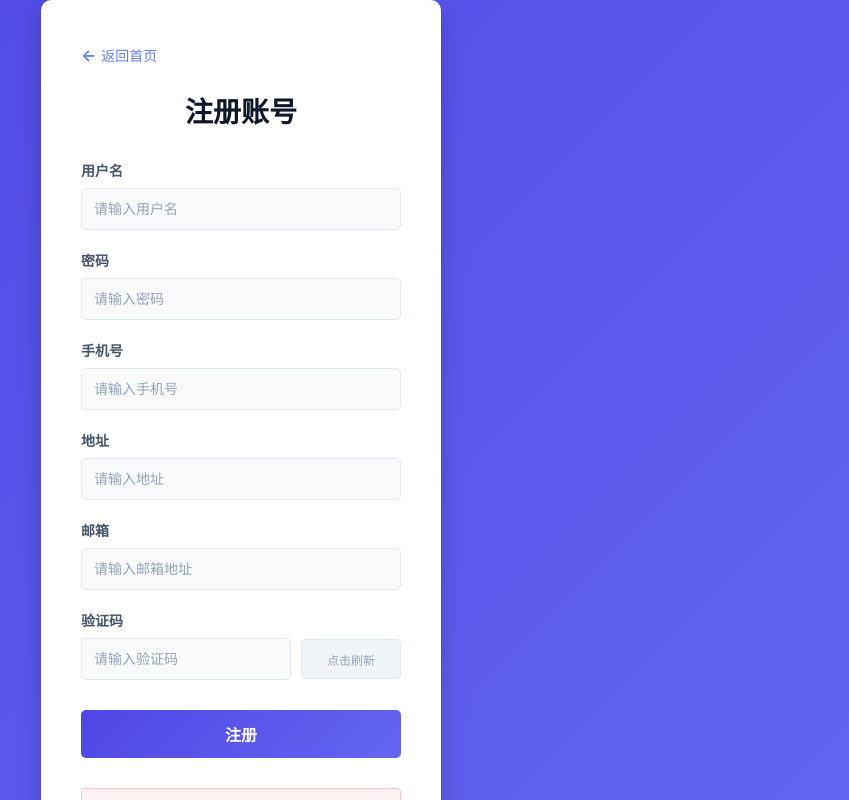
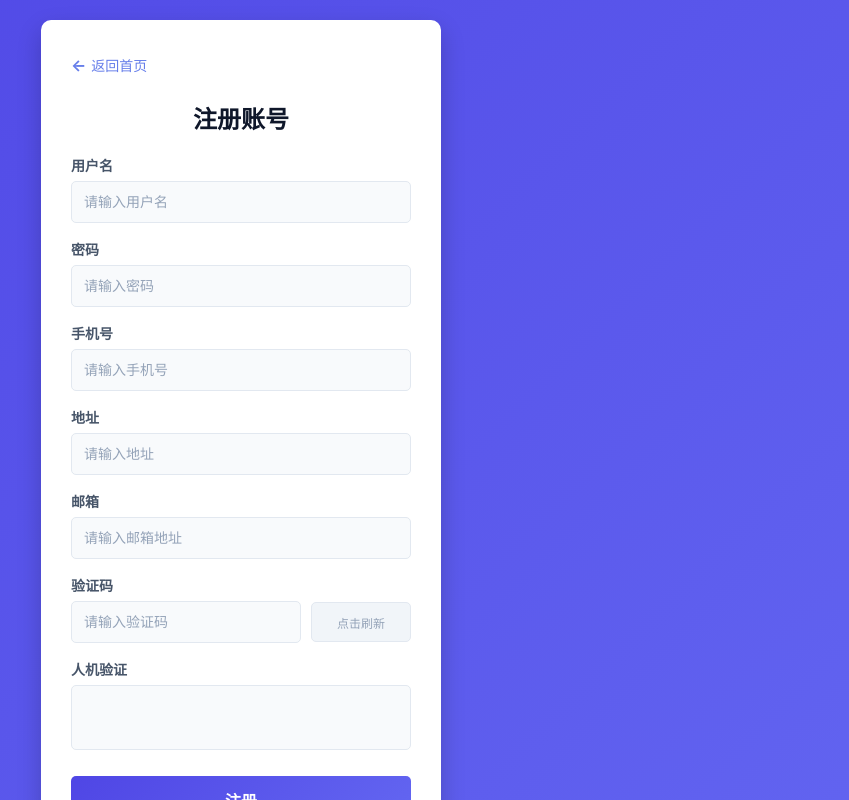
Before and after one commit to rongy071072/ai-assistant, a Vue app: page /register in a window 1280 px wide. Shown: the whole page, without its empty margins (399-1248 px from the left). Built offline with nearby package versions, Linux system fonts and the light colour scheme; no server answers; a web font is replaced by a local one.

Commit message:
管理员模块

```diff
--- a/index.html
+++ b/index.html
@@ -6,6 +6,8 @@
     <link href="https://fonts.googleapis.com/css2?family=ZCOOL+KuaiLe&display=swap" rel="stylesheet">
     <meta name="viewport" content="width=device-width, initial-scale=1.0, maximum-scale=1.0, user-scalable=no">
     <title>MagiMimi</title>
+    <!-- Cloudflare Turnstile -->
+    <script src="https://challenges.cloudflare.com/turnstile/v0/api.js" async defer></script>
   </head>
   <body>
     <div id="app"></div>
--- a/src/App.vue
+++ b/src/App.vue
@@ -50,12 +50,15 @@ initTheme()
 <style scoped>
 #app {
   width: 100%;
-  height: 100vh;
-  overflow: hidden;
+  min-height: 100vh; /* 改为 min-height，允许内容超出时扩展 */
+  overflow-y: auto; /* 允许垂直滚动 */
+  overflow-x: hidden; /* 禁止横向滚动 */
 }
 
 /* 为有导航栏的页面添加顶部间距 */
 #app.has-navbar {
   padding-top: 60px;
+  height: 100vh; /* 有导航栏的页面固定高度 */
+  overflow: hidden; /* 有导航栏的页面内部组件自己处理滚动 */
 }
 </style>
--- a/src/config/index.js
+++ b/src/config/index.js
@@ -47,6 +47,26 @@ export const authConfig = {
    */
   setSessionId(sessionId) {
     localStorage.setItem('sessionId', sessionId)
+  }
+}
+
+// Cloudflare Turnstile 配置
+export const turnstileConfig = {
+  // 开发环境使用测试 Site Key（接受所有域名，总是验证成功）
+  devSiteKey: '1x00000000000000000000AA',
+  // 生产环境使用真实 Site Key
+  prodSiteKey: '0x4AAAAAACYUQ5qPo0_B59Sy',
+
+  /**
+   * 获取当前环境的 Site Key
+   * @returns {string} Site Key
+   */
+  getSiteKey() {
+    // 根据环境变量或当前主机名判断
+    const isDev = import.meta.env.DEV ||
+                  window.location.hostname === 'localhost' ||
+                  window.location.hostname === '127.0.0.1'
+    return isDev ? this.devSiteKey : this.prodSiteKey
   }
 }
 
--- a/src/views/Login.vue
+++ b/src/views/Login.vue
@@ -153,8 +153,9 @@ onMounted(() => {
   display: flex;
   justify-content: center;
   align-items: center;
-  min-height: 100vh;
+  min-height: 100vh; /* 最小高度，内容多时自动扩展 */
   background: var(--primary-gradient);
+  padding: 40px 20px; /* 添加上下左右padding */
 }
 
 .login-box {
--- a/src/views/Register.vue
+++ b/src/views/Register.vue
@@ -82,6 +82,12 @@
           </div>
         </div>
 
+        <!-- Cloudflare Turnstile 人机验证 -->
+        <div class="form-group">
+          <label>人机验证</label>
+          <div ref="turnstileRef" class="turnstile-container"></div>
+        </div>
+
         <button type="submit" class="register-btn" :disabled="isLoading">
           {{ isLoading ? '注册中...' : '注册' }}
         </button>
@@ -101,9 +107,10 @@
 </template>
 
 <script setup>
-import { ref, reactive, onMounted } from "vue"
+import { ref, reactive, onMounted, onUnmounted } from "vue"
 import { useRouter } from "vue-router"
 import { registerUser, getCaptcha } from "@/api/user"
+import { turnstileConfig } from "@/config"
 
 const router = useRouter()
 
@@ -124,6 +131,11 @@ const errorMessage = ref("")
 const captchaImage = ref("")
 const captchaId = ref("")
 
+// Turnstile 相关
+const turnstileRef = ref(null)
+const turnstileToken = ref("")
+const turnstileWidgetId = ref(null)
+
 // 获取验证码
 const refreshCaptcha = async () => {
   try {
@@ -140,6 +152,67 @@ const refreshCaptcha = async () => {
   } catch (error) {
     console.error('获取验证码失败:', error)
     errorMessage.value = '获取验证码失败，请检查网络连接'
+  }
+}
+
+// 初始化 Turnstile
+const initTurnstile = () => {
+  // 等待 Turnstile API 加载
+  const checkTurnstile = setInterval(() => {
+    if (window.turnstile && turnstileRef.value) {
+      clearInterval(checkTurnstile)
+
+      try {
+        // 获取当前环境的 Site Key
+        const siteKey = turnstileConfig.getSiteKey()
+        console.log(`Turnstile 使用 Site Key: ${siteKey}`)
+        console.log(`当前环境: ${import.meta.env.DEV ? '开发环境' : '生产环境'}`)
+        console.log(`当前主机名: ${window.location.hostname}`)
+
+        // 渲染 Turnstile widget
+        turnstileWidgetId.value = window.turnstile.render(turnstileRef.value, {
+          sitekey: siteKey,
+          theme: 'light',
+          callback: (token) => {
+            // 验证成功后的回调
+            turnstileToken.value = token
+            console.log('✅ Turnstile 验证成功，Token:', token.substring(0, 20) + '...')
+          },
+          'error-callback': (errorCode) => {
+            // 验证失败后的回调
+            console.error('❌ Turnstile 验证失败，错误码:', errorCode)
+            errorMessage.value = '人机验证失败，请刷新页面重试'
+          },
+          'expired-callback': () => {
+            // token 过期后的回调
+            console.log('⏰ Turnstile token 已过期')
+            turnstileToken.value = ""
+          },
+          'timeout-callback': () => {
+            // 超时后的回调
+            console.error('⏱️ Turnstile 验证超时')
+            errorMessage.value = '人机验证超时，请重试'
+          }
+        })
+      } catch (error) {
+        console.error('💥 Turnstile 初始化失败:', error)
+      }
+    }
+  }, 100)
+
+  // 10秒后停止检查
+  setTimeout(() => clearInterval(checkTurnstile), 10000)
+}
+
+// 重置 Turnstile
+const resetTurnstile = () => {
+  if (window.turnstile && turnstileWidgetId.value !== null) {
+    try {
+      window.turnstile.reset(turnstileWidgetId.value)
+      turnstileToken.value = ""
+    } catch (error) {
+      console.error('重置 Turnstile 失败:', error)
+    }
   }
 }
 
@@ -179,21 +252,25 @@ const handleRegister = async () => {
     return
   }
 
+  // 验证 Turnstile token
+  if (!turnstileToken.value) {
+    errorMessage.value = "请完成人机验证"
+    return
+  }
+
   // 设置加载状态
   isLoading.value = true
 
-  // 校验验证码
-
-
   try {
-    // 调用注册API
+    // 调用注册API (将 Turnstile token 也发送给后端)
     const result = await registerUser({
       name: registerForm.name,
       password: registerForm.password,
       phone: registerForm.phone,
       address: registerForm.address,
       email: registerForm.email,
-      captcha: registerForm.captcha
+      captcha: registerForm.captcha,
+      turnstileToken: turnstileToken.value // 添加 Turnstile token
     })
 
     // 处理成功响应
@@ -238,8 +315,9 @@ const handleRegister = async () => {
       errorMessage.value = "注册失败，请重试"
     }
 
-    // 注册失败时刷新验证码
+    // 注册失败时刷新验证码和重置 Turnstile
     refreshCaptcha()
+    resetTurnstile()
   } finally {
     // 无论成功还是失败，都要重置加载状态
     isLoading.value = false
@@ -251,9 +329,21 @@ const goToHome = () => {
   router.push('/')
 }
 
-// 组件挂载时获取验证码
+// 组件挂载时初始化
 onMounted(() => {
   refreshCaptcha()
+  initTurnstile()
+})
+
+// 组件卸载时清理 Turnstile
+onUnmounted(() => {
+  if (window.turnstile && turnstileWidgetId.value !== null) {
+    try {
+      window.turnstile.remove(turnstileWidgetId.value)
+    } catch (error) {
+      console.error('移除 Turnstile widget 失败:', error)
+    }
+  }
 })
 </script>
 
@@ -261,9 +351,10 @@ onMounted(() => {
 .register-container {
   display: flex;
   justify-content: center;
-  align-items: center;
-  min-height: 100vh;
+  align-items: center; /* 恢复居中对齐 */
+  min-height: 100vh; /* 最小高度100vh，内容多时会自动扩展 */
   background: var(--primary-gradient);
+  padding: 40px 20px; /* 上下左右都有padding */
 }
 
 .register-box {
@@ -273,6 +364,7 @@ onMounted(() => {
   box-shadow: 0 10px 25px rgba(0, 0, 0, 0.2);
   width: 100%;
   max-width: 400px;
+  /* 移除 margin: auto 0，让 flex 居中处理 */
 
   h1 {
     text-align: center;
@@ -426,4 +518,71 @@ onMounted(() => {
     }
   }
 }
+
+.turnstile-container {
+  display: flex;
+  justify-content: center;
+  align-items: center;
+  min-height: 65px;
+  padding: 8px;
+  border: 1px solid var(--border-color);
+  border-radius: 5px;
+  background: var(--input-bg);
+}
+
+.footer-link {
+  text-align: center;
+  margin-top: 20px;
+  font-size: 14px;
+  color: var(--text-secondary);
+
+  .login-link {
+    color: #667eea;
+    text-decoration: none;
+    font-weight: 600;
+    margin-left: 5px;
+    transition: color 0.3s;
+
+    &:hover {
+      color: #5a67d8;
+      text-decoration: underline;
+    }
+  }
+}
+
+// 响应式样式
+@media (max-height: 800px) {
+  .register-container {
+    padding: 20px 20px; // 小屏幕减少上下padding
+  }
+
+  .register-box {
+    padding: 30px; // 减少内边距
+    margin: 0; // 移除自动居中，让内容从顶部开始
+
+    h1 {
+      margin-bottom: 20px; // 减少标题下边距
+      font-size: 24px; // 减小字体
+    }
+
+    form {
+      gap: 16px; // 减少表单项之间的间距
+    }
+  }
+
+  .form-group {
+    gap: 6px; // 减少标签和输入框之间的间距
+  }
+}
+
+@media (max-width: 480px) {
+  .register-container {
+    padding: 15px 15px;
+  }
+
+  .register-box {
+    padding: 25px 20px;
+    max-width: 100%;
+  }
+}
 </style>
--- a/vite.config.js
+++ b/vite.config.js
@@ -11,6 +11,7 @@ export default defineConfig({
     }
   },
   server: {
+    host: 'localhost', // 明确使用 localhost，确保与 Turnstile 配置的 hostname 匹配
     port: 3000,
     proxy: {
       '/api': {
```
